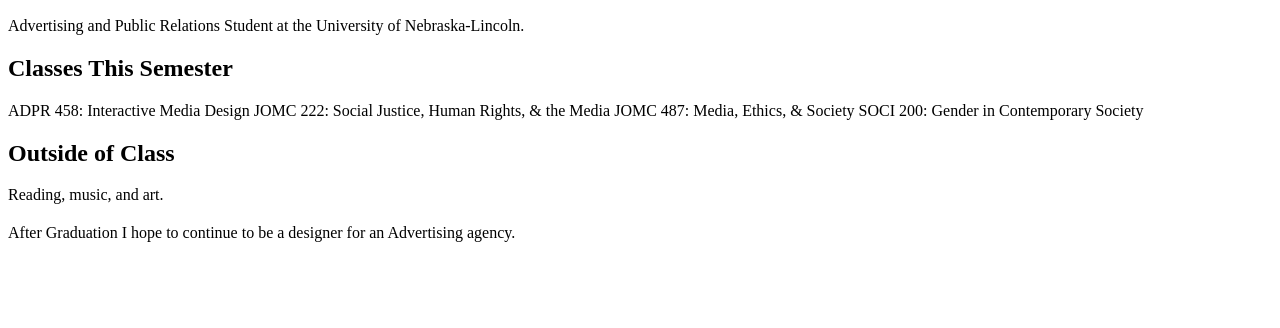
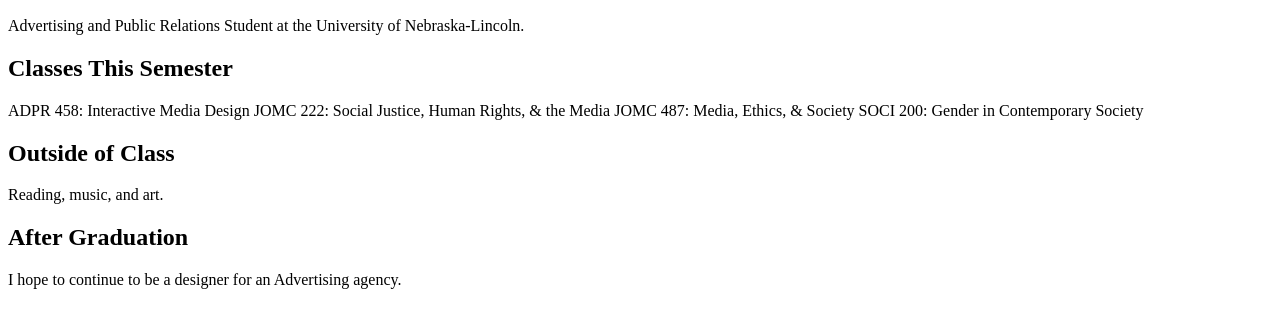
Before and after one commit to emilyarnold1/adpr458, a plain HTML site: page index.html in a window 1280 px wide. Shown: the part 110-438 px from the top of the page. Drawn offline with Linux system fonts and the light colour scheme.

Commit message:
Update index.html

```diff
--- a/index.html
+++ b/index.html
@@ -21,7 +21,7 @@
     <h2>Outside of Class</h2>
         <p>Reading, music, and art.</p>
 
-    <h2></h2>After Graduation</h2>
-        I hope to continue to be a designer for an Advertising agency.</p>
+    <h2>After Graduation</h2>
+        <p>I hope to continue to be a designer for an Advertising agency.</p>
 </body>
 </html>
```
